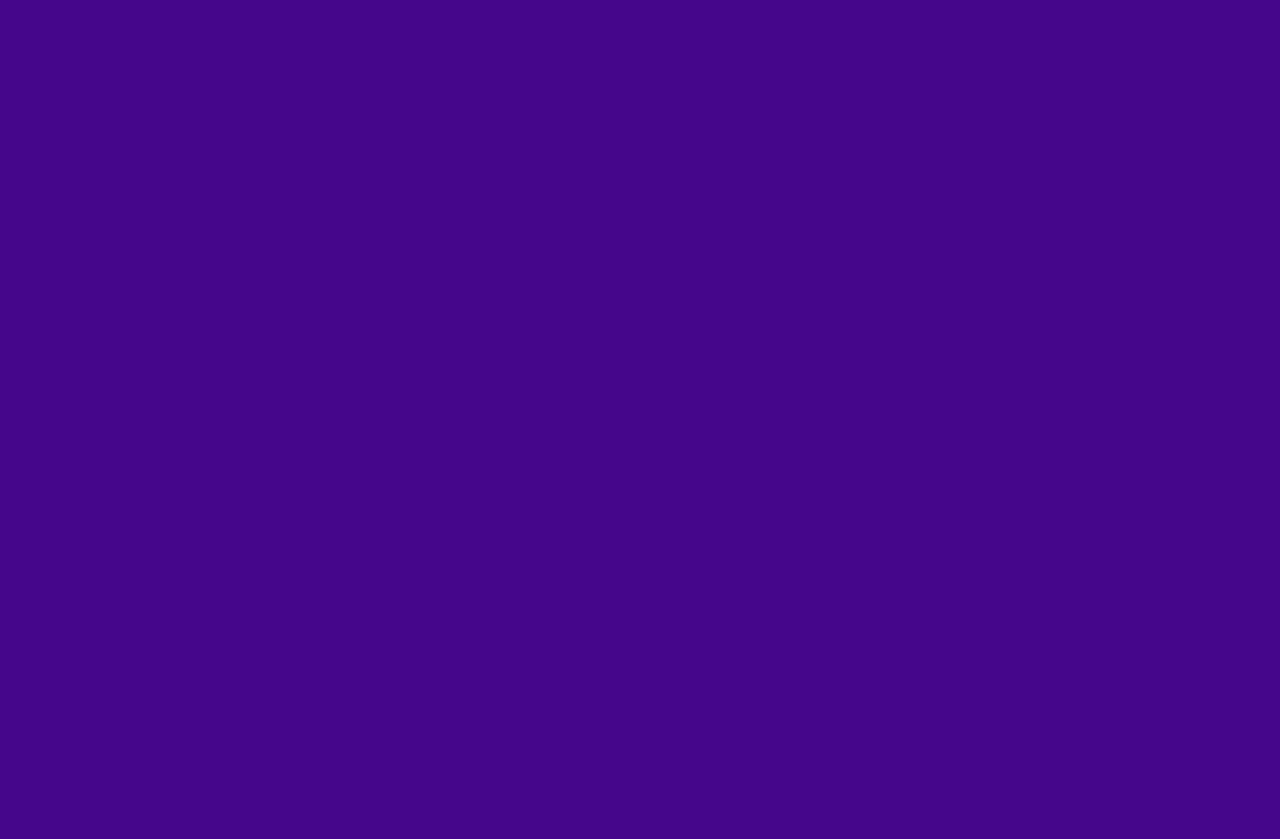
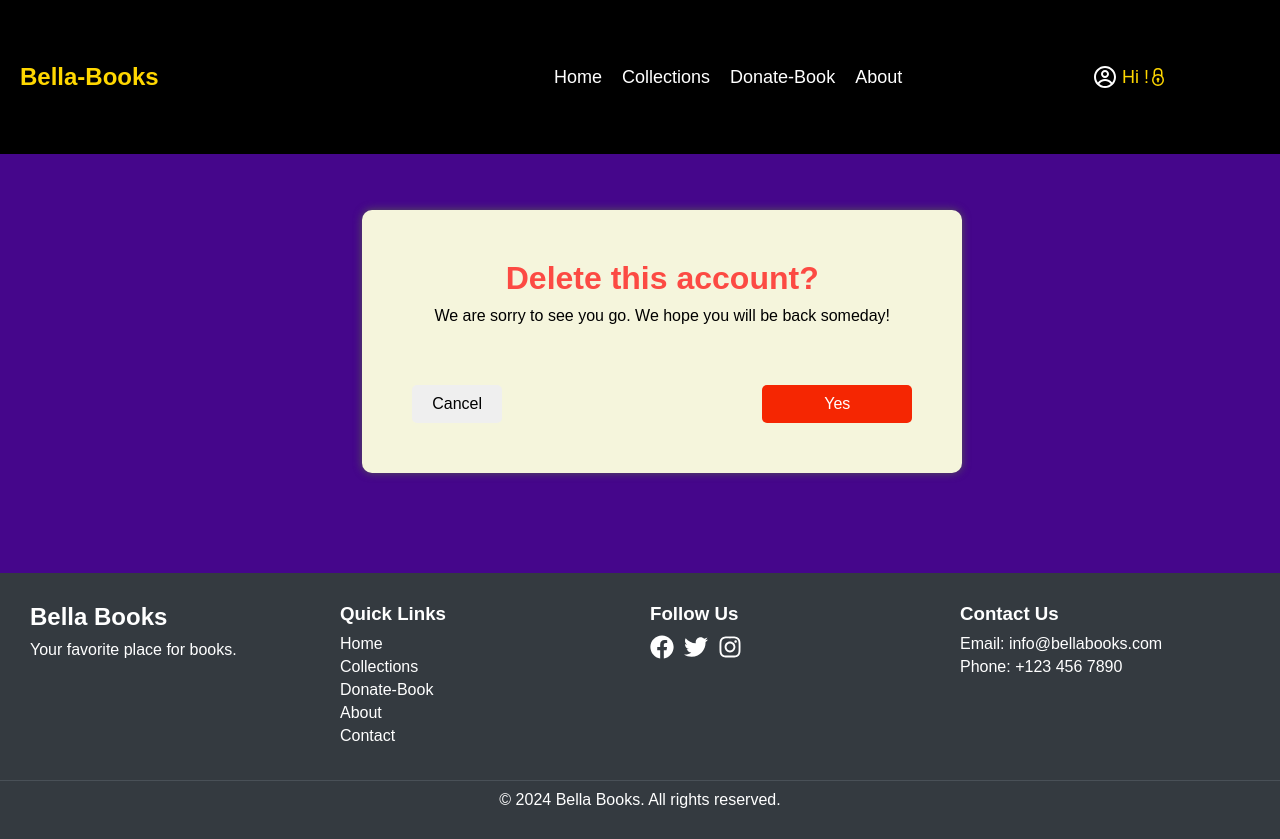
Before and after one commit to Abel-Girma-tech/LibraryMern, a React (Create React App) app in the folder frontend/: page /bella-books/user/account/delete in a window 1280 px wide. Before the commit this address had no page. Before the commit the page ends 800 px from the top, so only its background shows below. Built offline with nearby package versions, Linux system fonts and the light colour scheme; no server answers.

Commit message:
delete book popup

```diff
--- a/frontend/src/App.jsx
+++ b/frontend/src/App.jsx
@@ -13,6 +13,7 @@ import GetStarted from './Compo/GetStarted';
 import ReadBook from './Compo/ReadBook';
 import Layout from './Compo/Layout';
 import PrivateRoute from './Compo/PrivateRoute'
+import DeleteAccount from './Compo/DeleteAccount';
 
 
 
@@ -32,6 +33,7 @@ function App() {
                 <Route path='/bella-books/single-book-detail/:id' element={<ReadBook/>}/>
                 <Route path='/bella-books/edit-book/:id' element={<EditBook/>}/>
                 <Route path='/bella-books/delete-book/:id' element={<DeleteBook/>}/>
+                <Route path='/bella-books/user/account/delete' element={<DeleteAccount/>}/>
                 <Route path='/bella-books/about' element={<About/>}/>
           </Route>
           <Route path='/' element={<GetStarted/>}/>
--- /dev/null
+++ b/frontend/src/Compo/DeleteAccount.jsx
@@ -0,0 +1,60 @@
+import React, { useEffect, useState } from 'react';
+import axios from 'axios';
+import { useNavigate } from 'react-router-dom';
+import { FaArrowRight } from "react-icons/fa6";
+
+export default function DeleteAccount() {
+
+  axios.defaults.withCredentials = true;
+
+  const navigate = useNavigate()
+
+  const [deleteMessage ,  setMessage] = useState('');
+  const [deleteStatus , setDeleted] = useState(null);
+
+
+
+  function onClickYesDelete(e) {
+    e.preventDefault();
+    axios.delete(`https://library-mern-ten.vercel.app/user/account/delete`)
+      .then((res) => {
+        setMessage(res.data.message);
+        setDeleted(true);
+      })
+      .catch((err) => {
+        console.error(err);
+        setMessage(err.response.data.message);
+        setDeleted(true);
+      });
+  }
+
+  function cancelDeletionOrGoBack(e) {
+    navigate('/bella-books/collection');
+  }
+
+  return (
+    <div id="popup_main_div">
+
+
+          {deleteStatus ? (
+            <h1 id="popup_main_hone">{deleteMessage}</h1>
+          ) : (
+            <h1 id="popup_main_hone">Delete this account?</h1>
+          )}
+          <p id="book-to_delete_title_author">
+            We are sorry to see you go. We hope you will be back someday!
+          </p>
+          {deleteStatus ? (
+            <div id="popup_btns_div_go_back">
+              <button id="popup_delete_btn" onClick={cancelDeletionOrGoBack}>Go Back</button>
+            </div>
+          ) : (
+            <div id="popup_btns_div">
+              <button id="popup_cancel_btn" onClick={cancelDeletionOrGoBack}>Cancel</button>
+              <button id="popup_delete_btn" onClick={onClickYesDelete}>Yes</button>
+            </div>
+          )}
+
+    </div>
+  );
+}
--- a/frontend/src/Compo/Header.jsx
+++ b/frontend/src/Compo/Header.jsx
@@ -1,6 +1,6 @@
 import React, { useEffect, useState } from 'react';
 import { GrSecure } from 'react-icons/gr';
-import { useNavigate } from 'react-router-dom';
+import { Navigate, useNavigate } from 'react-router-dom';
 import { CgProfile } from 'react-icons/cg';
 import axios from 'axios';
 
@@ -38,17 +38,7 @@ export default function Header() {
             });
     }
 
-    function deleteAccount(e) {
-        e.preventDefault();
-        axios.delete('https://library-mern-ten.vercel.app/user/account/delete')
-            .then((res) => {
-                navigate('/');
-                console.log(res.data.message);
-            })
-            .catch((err) => {
-                console.log(err);
-            });
-    }
+
 
     useEffect(() => {
         axios.get('https://library-mern-ten.vercel.app/user/info')
@@ -84,7 +74,7 @@ export default function Header() {
                     <ul id="user_acc_sec">
                         <li className='account_action_list'>Account Info</li>
                         <li onClick={deleteAccount} className='account_action_list'>Delete Account</li>
-                        <li onClick={logOut} className='account_action_list'>Log Out</li>
+                        <li onClick={Navigate('/bella-books/user/account/delete')} className='account_action_list'>Log Out</li>
                     </ul>
                 ) : null}
             </div>
```
